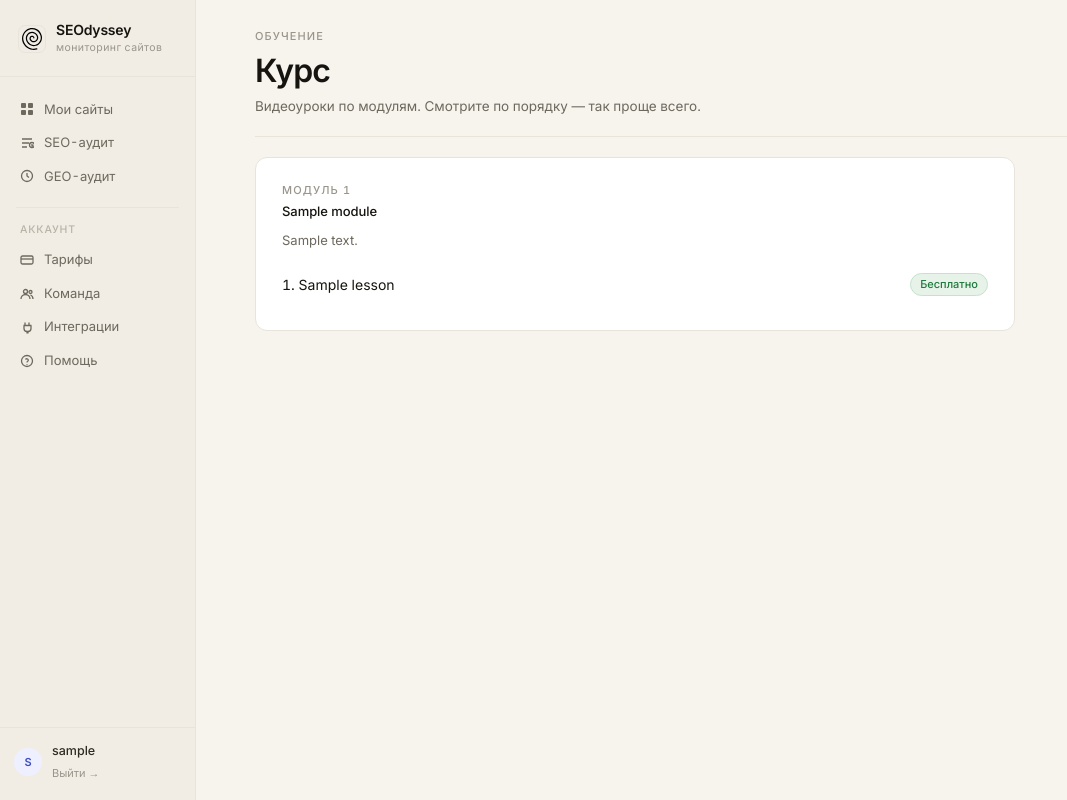
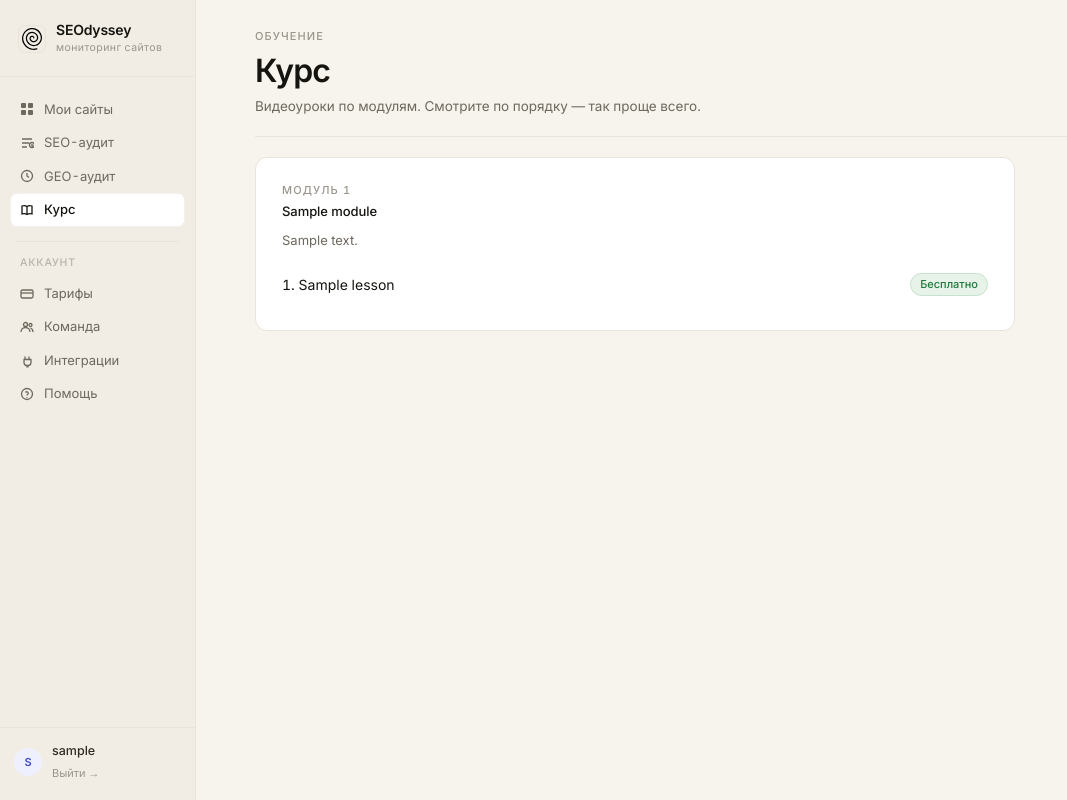
Before and after one commit to lex-code-dev/seodyssey-web, a Django app: page /course/ in a window 1280 px wide. Shown: the whole page, without its empty margins (0-1067 px from the left). Run offline with Django 5.2, Linux system fonts and the light colour scheme; a user stored in the database is signed in; tables that the repository leaves empty hold one stand-in row (values such as "Sample post"); parts of the project's set-up code (start-up, migrations or seed data) failed here and were passed over; some libraries are stand-ins or nearby versions.

Commit message:
fix(ux): русская локаль, читаемые алерты, курс в меню
- LANGUAGE_CODE=ru: даты по всему сайту в русском формате (блог и др.)
- Алерты: показываем summary.title вместо сырого JSON проверки
- Курс в сайдбаре и мобильном меню — появляется, когда есть
  опубликованный модуль (context_processor course_nav)

Co-Authored-By: Claude Opus 4.8 <noreply@anthropic.com>

```diff
--- a/config/settings.py
+++ b/config/settings.py
@@ -118,6 +118,7 @@ TEMPLATES = [
                 'django.template.context_processors.request',
                 'django.contrib.auth.context_processors.auth',
                 'django.contrib.messages.context_processors.messages',
+                'course.context_processors.course_nav',
             ],
         },
     },
@@ -159,7 +160,7 @@ AUTH_PASSWORD_VALIDATORS = [
 # Internationalization
 # https://docs.djangoproject.com/en/6.0/topics/i18n/
 
-LANGUAGE_CODE = 'en-us'
+LANGUAGE_CODE = 'ru'
 
 TIME_ZONE = 'UTC'
 
--- a/core/templates/core/alerts.html
+++ b/core/templates/core/alerts.html
@@ -32,7 +32,7 @@
           <div class="flex items-start justify-between gap-4">
             <div class="min-w-0">
               <div class="font-extrabold text-rose-700">🚨 Ошибка · {{ a.site.name }}</div>
-              <div class="text-sm text-slate-600 mt-1 truncate">{% if a.result %}{{ a.result|truncatechars:140 }}{% else %}Проверка упала без текста.{% endif %}</div>
+              <div class="text-sm text-slate-600 mt-1 truncate">{% if a.result.summary.title %}{{ a.result.summary.title }}{% else %}Проверка не завершилась — сайт недоступен или вернул ошибку.{% endif %}</div>
             </div>
             <div class="text-xs text-slate-500 whitespace-nowrap">{{ a.created_at|date:"d.m H:i" }}</div>
           </div>
--- a/core/templates/ui/components/sidebar.html
+++ b/core/templates/ui/components/sidebar.html
@@ -27,6 +27,12 @@
       <svg viewBox="0 0 14 14" fill="none" stroke="currentColor" stroke-width="1.3"><circle cx="7" cy="7" r="5.5"/><path d="M7 4v3l2 1.5"/></svg>
       GEO-аудит
     </a>
+    {% if course_available %}
+    <a href="{% url 'course_index' %}" class="ni {% if request.resolver_match.url_name == 'course_index' or request.resolver_match.url_name == 'course_lesson' %}active{% endif %}">
+      <svg viewBox="0 0 14 14" fill="none" stroke="currentColor" stroke-width="1.3"><path d="M7 3.5C5.6 2.6 3.7 2.5 2 3v8c1.7-.5 3.6-.4 5 .5 1.4-.9 3.3-1 5-.5V3c-1.7-.5-3.6-.4-5 .5z"/><path d="M7 3.5v8"/></svg>
+      Курс
+    </a>
+    {% endif %}
 
 
     <div style="height:0.5px;background:var(--side-line);margin:14px 6px;"></div>
--- a/core/templates/ui/components/topbar.html
+++ b/core/templates/ui/components/topbar.html
@@ -26,6 +26,7 @@
       <a href="{% url 'dashboard' %}" style="padding:9px 12px;color:var(--ink-2);text-decoration:none;border-radius:7px;">Мои сайты</a>
       <a href="{% url 'audit_list' %}" style="padding:9px 12px;color:var(--ink-2);text-decoration:none;border-radius:7px;">SEO-аудит</a>
       <a href="{% url 'ai_queries:geo_audit' %}" style="padding:9px 12px;color:var(--ink-2);text-decoration:none;border-radius:7px;">GEO-аудит</a>
+      {% if course_available %}<a href="{% url 'course_index' %}" style="padding:9px 12px;color:var(--ink-2);text-decoration:none;border-radius:7px;">Курс</a>{% endif %}
       <div style="height:0.5px;background:var(--line);margin:6px 4px;"></div>
       <a href="{% url 'billing' %}" style="padding:9px 12px;color:var(--ink-2);text-decoration:none;border-radius:7px;">Тарифы</a>
       <a href="{% url 'team' %}" style="padding:9px 12px;color:var(--ink-2);text-decoration:none;border-radius:7px;">Команда</a>
--- /dev/null
+++ b/course/context_processors.py
@@ -0,0 +1,11 @@
+from .models import Module
+
+
+def course_nav(request):
+    """
+    Флаг для навигации: показывать пункт «Курс» в меню только когда есть
+    хотя бы один опубликованный модуль — чтобы пустой курс не маячил.
+    """
+    if not request.user.is_authenticated:
+        return {}
+    return {"course_available": Module.objects.filter(is_published=True).exists()}
--- a/landing/templates/landing/blog_index.html
+++ b/landing/templates/landing/blog_index.html
@@ -41,7 +41,7 @@
         {% endif %}
         <div class="bl-body">
           <div class="bl-meta">
-            {% if post.published_at %}<span>{{ post.published_at }}</span>{% endif %}
+            {% if post.published_at %}<span>{{ post.published_at|date:"j E Y" }}</span>{% endif %}
             {% if post.published_at and post.read_time %}<span class="dot"></span>{% endif %}
             {% if post.read_time %}<span>{{ post.read_time }} мин</span>{% endif %}
           </div>
--- a/landing/templates/landing/blog_post.html
+++ b/landing/templates/landing/blog_post.html
@@ -142,7 +142,7 @@
     {% endif %}
 
     <div class="art-meta">
-      {% if post.published_at %}<span>{{ post.published_at }}</span>{% endif %}
+      {% if post.published_at %}<span>{{ post.published_at|date:"j E Y" }}</span>{% endif %}
       {% if post.published_at and post.read_time %}<span class="dot"></span>{% endif %}
       {% if post.read_time %}<span>{{ post.read_time }} мин чтения</span>{% endif %}
     </div>
```
